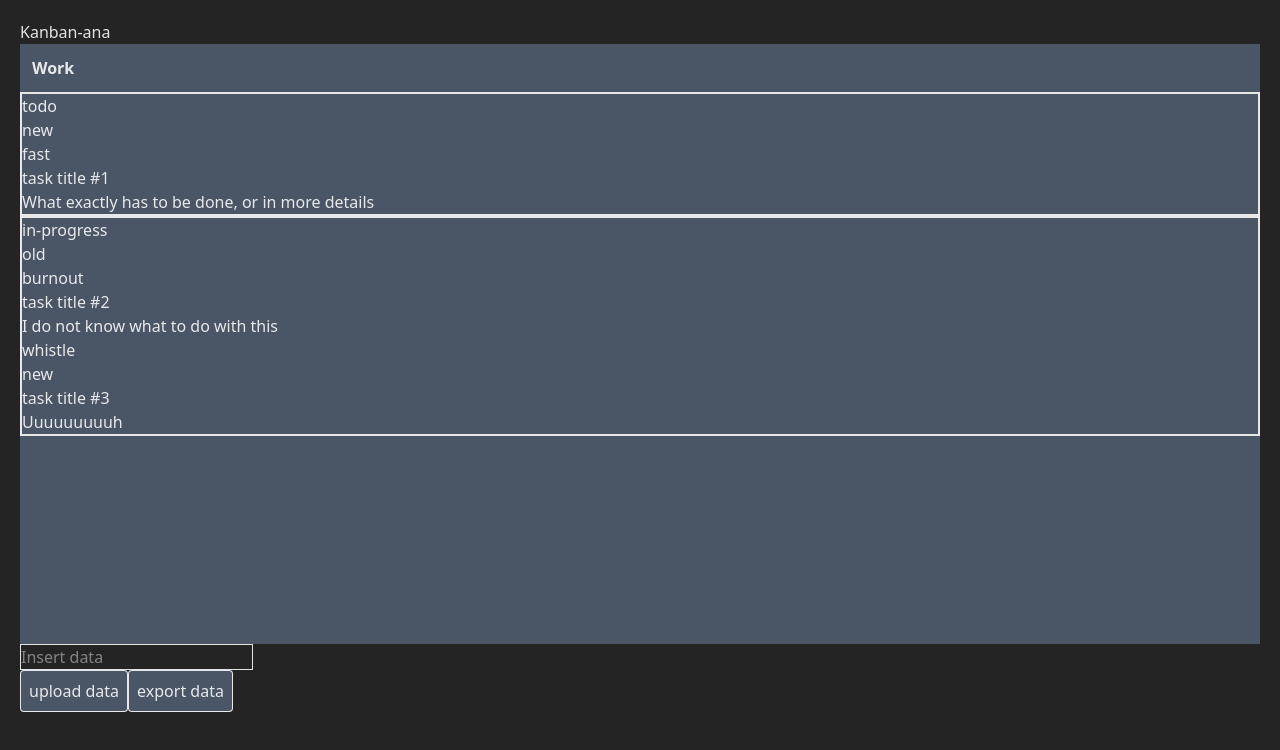
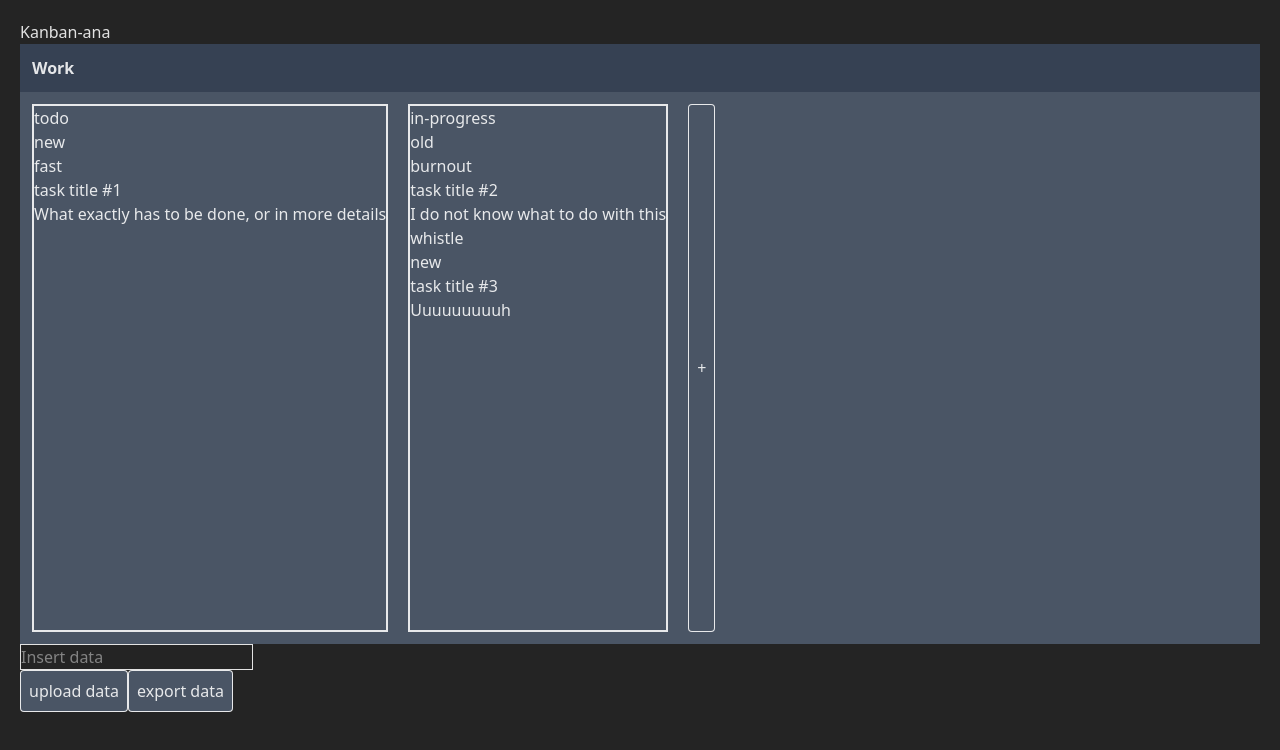
Before and after one commit to Ado-go/kanban, a React (Vite) app: page / in a window 1280 px wide. Shown: the top 750 px of the page. Built offline with nearby package versions, Linux system fonts and the light colour scheme.

Commit message:
feat: grid change for columns

```diff
--- a/src/components/Board.tsx
+++ b/src/components/Board.tsx
@@ -1,13 +1,21 @@
 import type { BoardTypes } from "../types/boardTypes";
 import Column from "./Column";
+import Button from "./Button";
 
 export default function Board({ name, columns }: BoardTypes) {
   return (
     <div className="bg-gray-600 h-150 flex flex-col">
-      <h1 className="p-3 font-bold">{name}</h1>
-      {columns.map((column) => (
-        <Column key={column.id} title={column.title} cardsData={column.cards} />
-      ))}
+      <h1 className="bg-gray-700 p-3 font-bold">{name}</h1>
+      <div className="flex h-full gap-5 p-3">
+        {columns.map((column) => (
+          <Column
+            key={column.id}
+            title={column.title}
+            cardsData={column.cards}
+          />
+        ))}
+        <Button text="+" handleClick={() => null} />
+      </div>
     </div>
   );
 }
```
